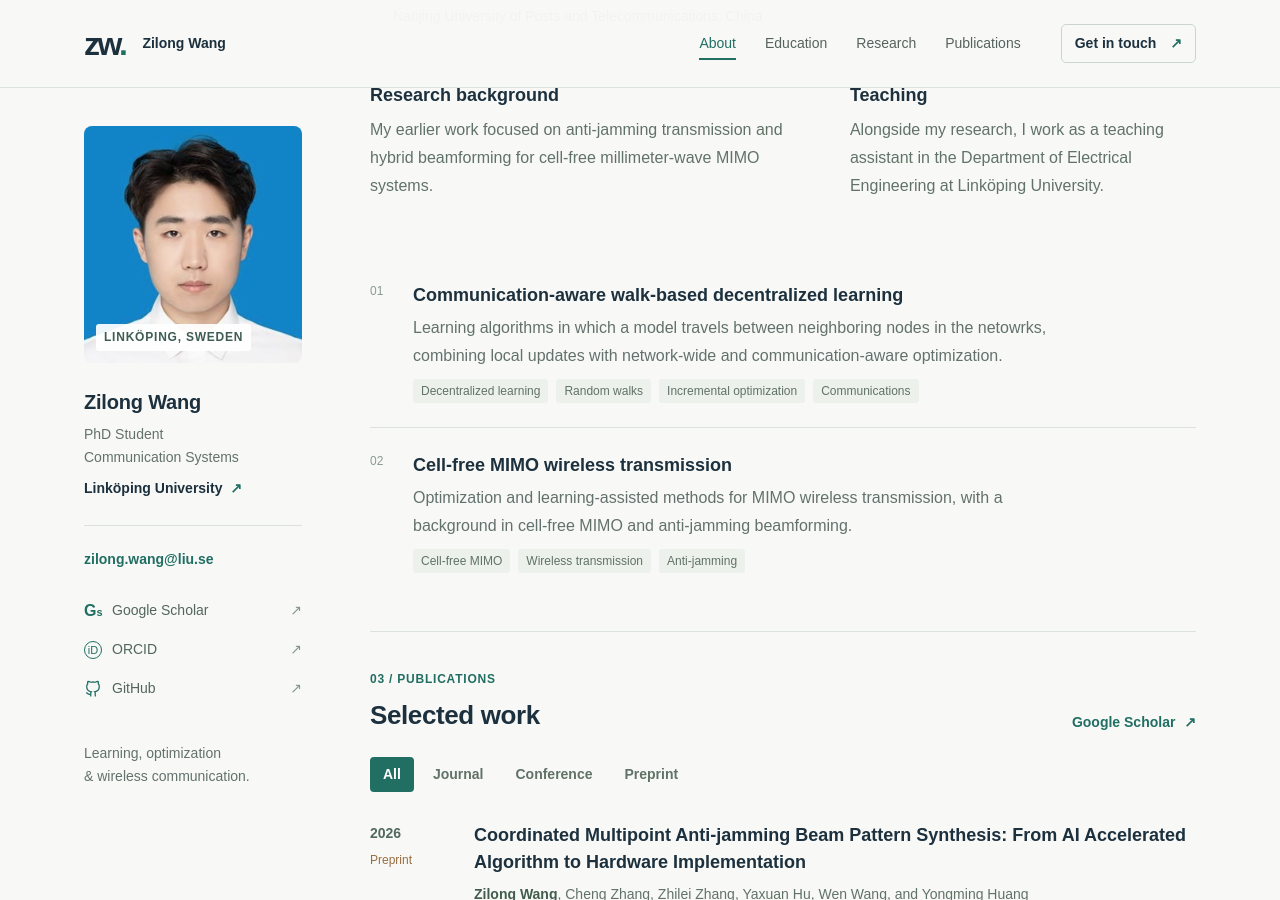
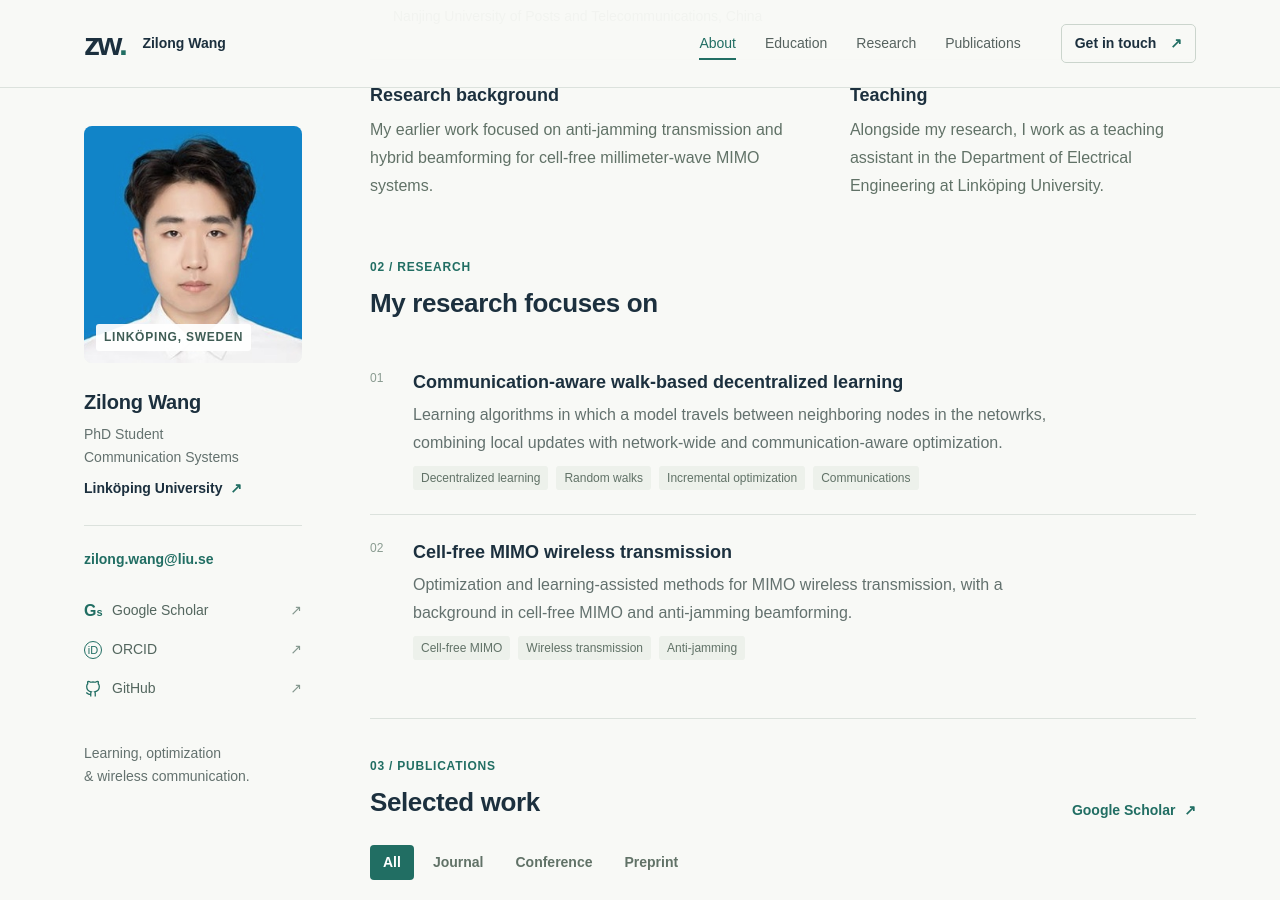
Before and after one commit to Zilong924/Zilong-Wang.github.io, a Jekyll site: the page built from _pages/about.md, in a window 1280 px wide and 900 px high, scrolled down 964 px. Built offline with Jekyll 4.4.1, drawn with Linux system fonts in a browser that asks for light colours.

Commit message:
Update academic-home-content.html

```diff
--- a/_includes/academic-home-content.html
+++ b/_includes/academic-home-content.html
@@ -47,7 +47,8 @@
     </section>
 
     <section class="research-section section" id="research" aria-labelledby="research-title">
-      <!-- <div class="section-heading"><div><p class="section-kicker">02 / RESEARCH</p><h2 id="research-title">Learning across networks</h2></div><span class="section-side-note">Theory meets communication</span></div>
+      <div class="section-heading"><div><p class="section-kicker">02 / RESEARCH</p><h2 id="research-title">My research focuses on</h2></div></div>
+        <!-- Learning across networks</h2></div><span class="section-side-note">Theory meets communication</span></div>
       <div class="research-feature">
         <div class="feature-copy"><span class="feature-tag">A WALK-BASED VIEW</span><h3>A model moves.<br>Local data stays.</h3><p>A shared model visits neighboring nodes and learns from local data, one update at a time.</p><button class="walk-toggle" type="button" aria-pressed="false" data-walk-toggle><span class="play-icon" aria-hidden="true">▶</span><span data-walk-label>Animate walk</span></button></div>
         <div class="network-panel">
```
